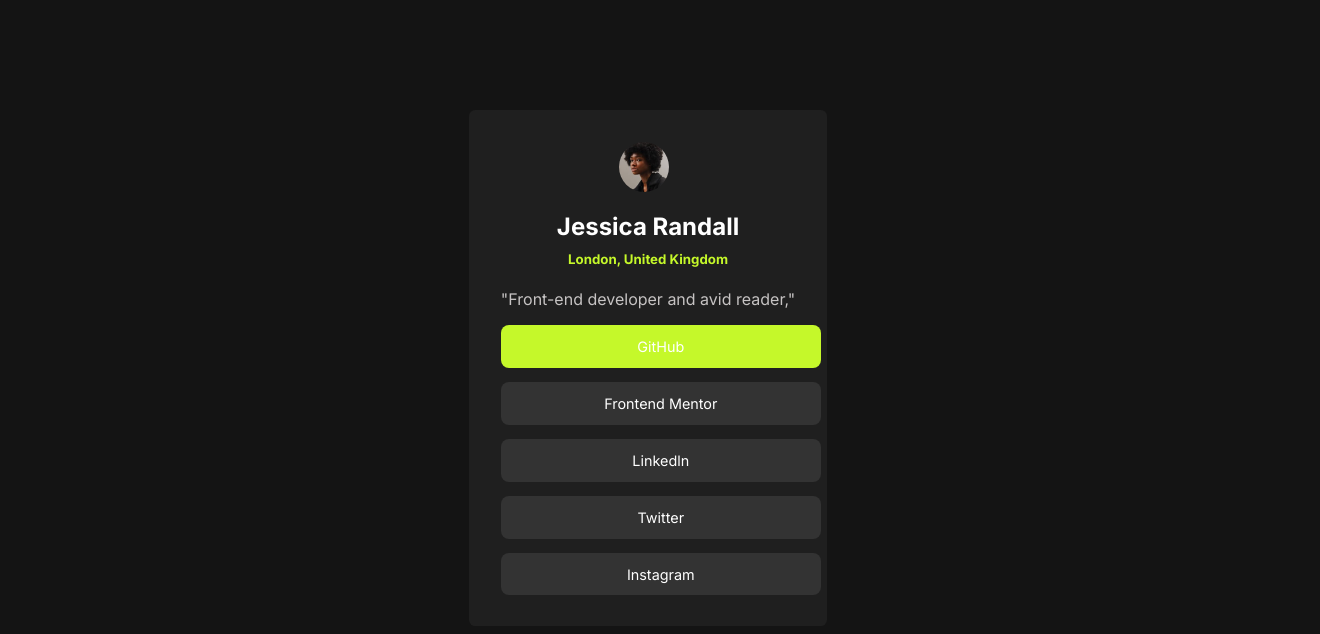
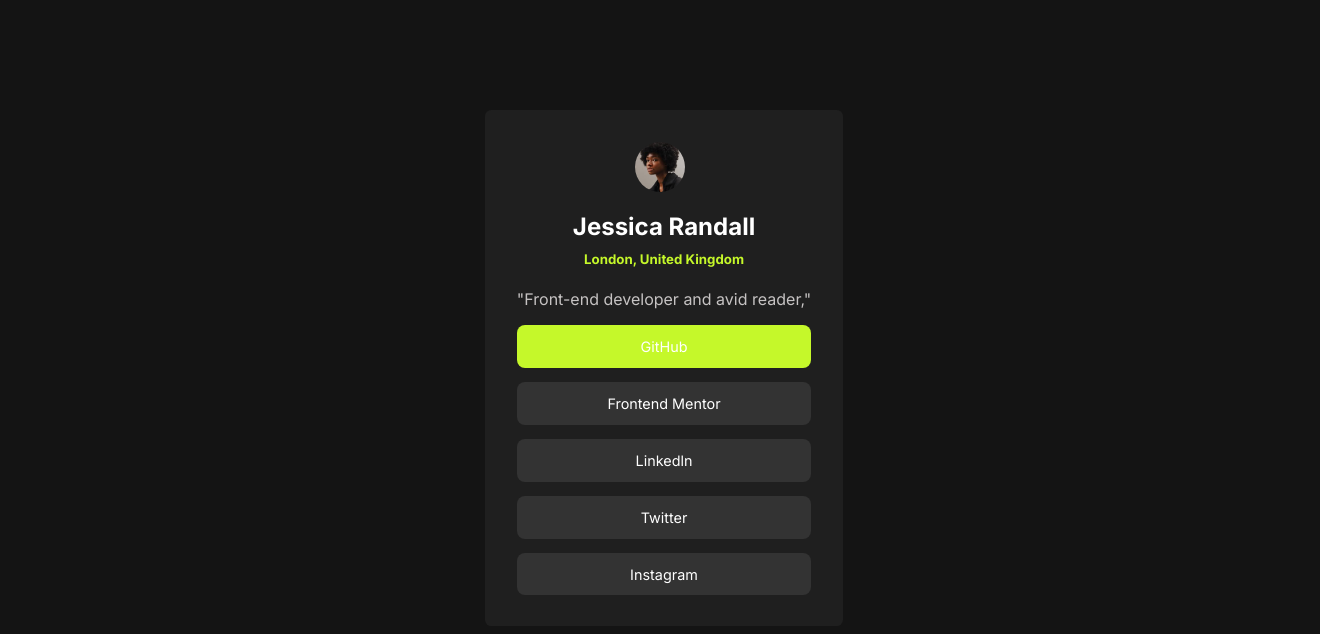
Before and after one commit to Benjamin-Okenna/Social-Links, a plain HTML site: page index.html in a window 1280 px wide. Shown: the whole page, 1320 px wide, since content can reach past the window. Drawn offline with Linux system fonts and the light colour scheme.

Commit message:
Edited style.css

```diff
--- a/style.css
+++ b/style.css
@@ -6,6 +6,8 @@ body{
   display: flex;
   justify-content: center;
   align-items: center;
+  padding-left: 1rem;
+  padding-right: 1rem;
 
 }
 img{
@@ -29,9 +31,8 @@ div ~ p{
   text-align: center;
   padding: 0.8rem;
   border-radius: 0.5rem;
-  width: 100%;
   cursor: pointer;
-  white-space: nowrap;
+
 
 }
 div ~ p:hover{
```
